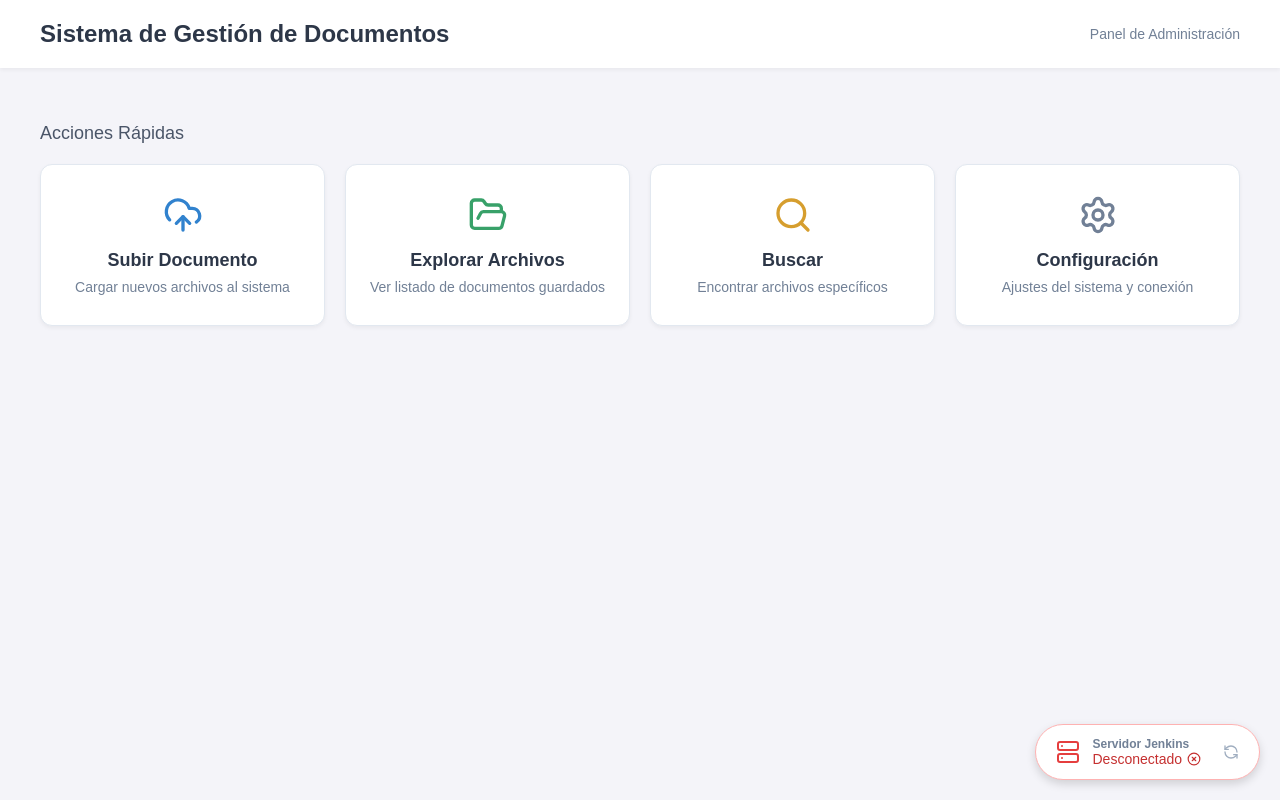
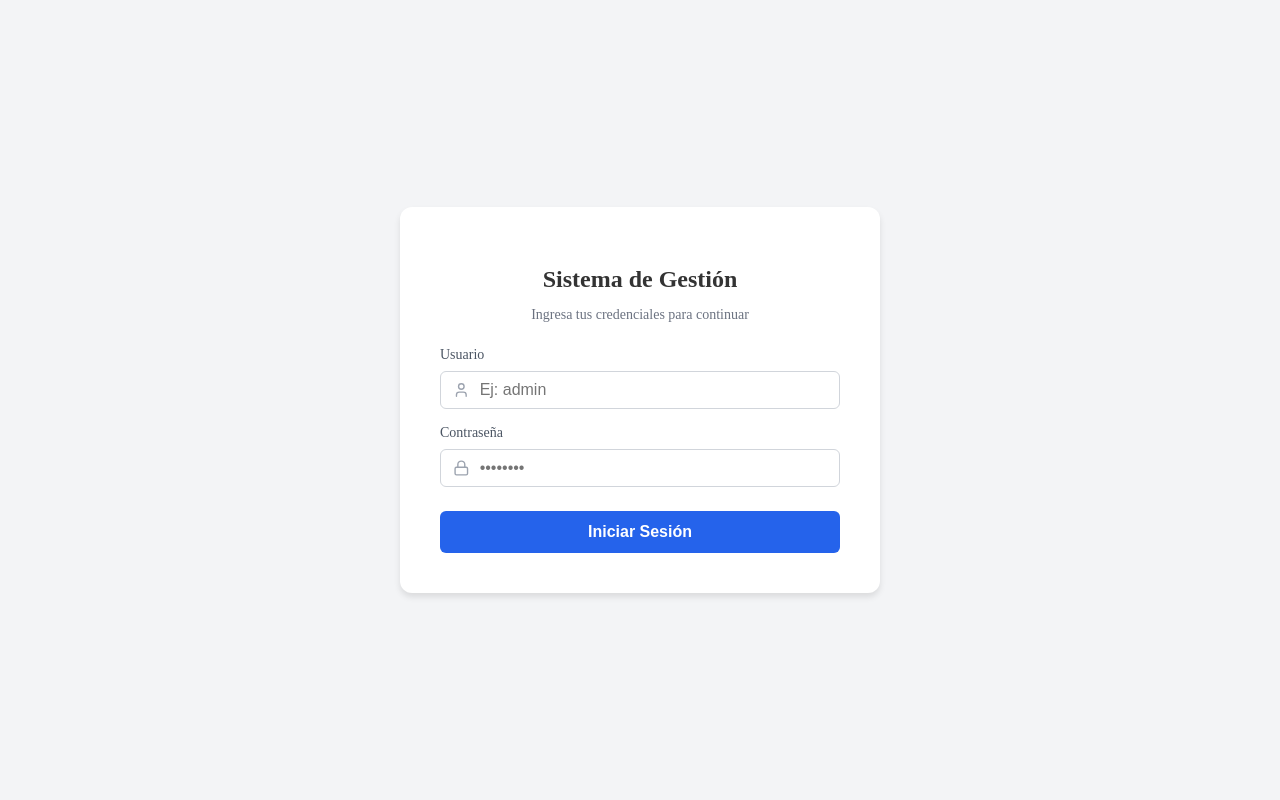
Before and after one commit to Renat0Espinoza/gestor-documental, a React (Vite) app in the folder frontend/: page / in a window 1280 px wide. Built offline with nearby package versions, Linux system fonts and the light colour scheme; no server answers.

Commit message:
Creación Login

```diff
--- a/frontend/src/App.tsx
+++ b/frontend/src/App.tsx
@@ -2,16 +2,21 @@ import { useState, useEffect } from 'react';
 import axios from 'axios';
 import {
   Server, CheckCircle, XCircle, RefreshCcw,
-  UploadCloud, FolderOpen, Search, Settings
+  UploadCloud, FolderOpen, Search, Settings, LogOut
 } from 'lucide-react';
+import Login from './Login'; // Importamos el nuevo componente
 
 function App() {
+  // Estado para controlar si el usuario ya inició sesión
+  const [isAuthenticated, setIsAuthenticated] = useState(false);
+
   const [status, setStatus] = useState<{connected: boolean, message: string} | null>(null);
   const [loading, setLoading] = useState(true);
 
   const checkJenkins = async () => {
     setLoading(true);
     try {
+      // Como separarás frontend y backend, asegúrate de que esta URL apunte a tu Node.js cuando lo configures
       const res = await axios.get('/api/jenkins-status');
       setStatus(res.data);
     } catch (err) {
@@ -21,12 +26,22 @@ function App() {
     }
   };
 
-  useEffect(() => { checkJenkins(); }, []);
+  useEffect(() => {
+    if (isAuthenticated) {
+      checkJenkins();
+    }
+  }, [isAuthenticated]);
 
   const handlePlaceholderClick = (funcion: string) => {
     alert(`La función "${funcion}" está en desarrollo.`);
   };
 
+  // Si no está autenticado, mostramos la pantalla de Login
+  if (!isAuthenticated) {
+    return <Login onLoginSuccess={() => setIsAuthenticated(true)} />;
+  }
+
+  // Si está autenticado, mostramos el Panel de Administración (Dashboard)
   return (
     <div style={{
       display: 'flex', flexDirection: 'column',
@@ -39,12 +54,29 @@ function App() {
         boxShadow: '0 2px 4px rgba(0,0,0,0.05)', display: 'flex',
         justifyContent: 'space-between', alignItems: 'center'
       }}>
-        <h1 style={{ margin: 0, color: '#2d3748', fontSize: '24px' }}>
-          Sistema de Gestión de Documentos
-        </h1>
-        <div style={{ color: '#718096', fontSize: '14px' }}>
-          Panel de Administración
+        <div>
+          <h1 style={{ margin: 0, color: '#2d3748', fontSize: '24px' }}>
+            Sistema de Gestión de Documentos
+          </h1>
+          <div style={{ color: '#718096', fontSize: '14px', marginTop: '4px' }}>
+            Panel de Administración
+          </div>
         </div>
+
+        {/* Botón de Cerrar Sesión */}
+        <button
+          onClick={() => setIsAuthenticated(false)}
+          style={{
+            display: 'flex', alignItems: 'center', gap: '8px',
+            backgroundColor: 'transparent', border: '1px solid #e2e8f0',
+            padding: '8px 16px', borderRadius: '8px', cursor: 'pointer',
+            color: '#e53e3e', fontWeight: 'bold', transition: 'all 0.2s'
+          }}
+          title="Cerrar Sesión"
+        >
+          <LogOut size={18} />
+          Salir
+        </button>
       </header>
 
       {/* ÁREA PRINCIPAL (DASHBOARD) */}
@@ -53,45 +85,38 @@ function App() {
           Acciones Rápidas
         </h2>
 
-        {/* Cuadrícula de botones (Grid) */}
         <div style={{
           display: 'grid',
           gridTemplateColumns: 'repeat(auto-fill, minmax(250px, 1fr))',
           gap: '20px'
         }}>
-
-          {/* Botón 1: Subir */}
           <button onClick={() => handlePlaceholderClick('Subir Documento')} style={cardButtonStyle}>
             <UploadCloud size={40} color="#3182ce" style={{ marginBottom: '15px' }} />
             <h3 style={cardTitleStyle}>Subir Documento</h3>
             <p style={cardDescStyle}>Cargar nuevos archivos al sistema</p>
           </button>
 
-          {/* Botón 2: Ver Documentos */}
           <button onClick={() => handlePlaceholderClick('Explorar Archivos')} style={cardButtonStyle}>
             <FolderOpen size={40} color="#38a169" style={{ marginBottom: '15px' }} />
             <h3 style={cardTitleStyle}>Explorar Archivos</h3>
             <p style={cardDescStyle}>Ver listado de documentos guardados</p>
           </button>
 
-          {/* Botón 3: Buscar */}
           <button onClick={() => handlePlaceholderClick('Búsqueda')} style={cardButtonStyle}>
             <Search size={40} color="#d69e2e" style={{ marginBottom: '15px' }} />
             <h3 style={cardTitleStyle}>Buscar</h3>
             <p style={cardDescStyle}>Encontrar archivos específicos</p>
           </button>
 
-          {/* Botón 4: Configuración */}
           <button onClick={() => handlePlaceholderClick('Configuración')} style={cardButtonStyle}>
             <Settings size={40} color="#718096" style={{ marginBottom: '15px' }} />
             <h3 style={cardTitleStyle}>Configuración</h3>
             <p style={cardDescStyle}>Ajustes del sistema y conexión</p>
           </button>
-
         </div>
       </main>
 
-      {/* INDICADOR DE JENKINS FLOTANTE (Abajo a la derecha) */}
+      {/* INDICADOR DE JENKINS FLOTANTE */}
       <div
         onClick={loading ? undefined : checkJenkins}
         style={{
@@ -128,7 +153,6 @@ function App() {
         />
       </div>
 
-      {/* Animación básica para el icono de recarga */}
       <style>{`
         @keyframes spin { 100% { transform: rotate(360deg); } }
         button:hover { transform: translateY(-3px); box-shadow: 0 6px 12px rgba(0,0,0,0.1); }
@@ -137,7 +161,6 @@ function App() {
   );
 }
 
-// --- ESTILOS REUTILIZABLES PARA LOS BOTONES/TARJETAS ---
 const cardButtonStyle: React.CSSProperties = {
   backgroundColor: 'white',
   border: '1px solid #e2e8f0',
--- /dev/null
+++ b/frontend/src/Login.tsx
@@ -0,0 +1,84 @@
+import { useState } from 'react';
+import { Lock, User } from 'lucide-react';
+
+interface LoginProps {
+  onLoginSuccess: () => void;
+}
+
+export default function Login({ onLoginSuccess }: LoginProps) {
+  const [username, setUsername] = useState('');
+  const [password, setPassword] = useState('');
+  const [error, setError] = useState('');
+
+  const handleSubmit = (e: React.FormEvent) => {
+    e.preventDefault();
+
+    // Simulación de validación temporal (luego esto lo hará tu Backend)
+    if (username === 'admin' && password === '12345') {
+      setError('');
+      onLoginSuccess();
+    } else {
+      setError('Usuario o contraseña incorrectos');
+    }
+  };
+
+  return (
+    <div style={{ display: 'flex', justifyContent: 'center', alignItems: 'center', minHeight: '100vh', width: '100%', backgroundColor: '#f3f4f6' }}>
+      <div style={{ backgroundColor: 'white', padding: '40px', borderRadius: '12px', boxShadow: '0 4px 6px rgba(0,0,0,0.1)', width: '100%', maxWidth: '400px' }}>
+        <h2 style={{ textAlign: 'center', marginBottom: '8px', fontSize: '24px', color: '#333' }}>
+          Sistema de Gestión
+        </h2>
+        <p style={{ textAlign: 'center', color: '#6b7280', marginBottom: '24px', fontSize: '14px' }}>
+          Ingresa tus credenciales para continuar
+        </p>
+
+        {error && (
+          <div style={{ backgroundColor: '#fee2e2', color: '#ef4444', padding: '10px', borderRadius: '6px', marginBottom: '16px', textAlign: 'center', fontSize: '14px' }}>
+            {error}
+          </div>
+        )}
+
+        <form onSubmit={handleSubmit} style={{ display: 'flex', flexDirection: 'column', gap: '16px' }}>
+          <div>
+            <label style={{ display: 'block', marginBottom: '8px', color: '#4b5563', fontSize: '14px' }}>Usuario</label>
+            <div style={{ display: 'flex', alignItems: 'center', border: '1px solid #d1d5db', borderRadius: '6px', padding: '8px 12px' }}>
+              <User size={18} color="#9ca3af" style={{ marginRight: '8px' }} />
+              <input
+                type="text"
+                value={username}
+                onChange={(e) => setUsername(e.target.value)}
+                placeholder="Ej: admin"
+                style={{ border: 'none', outline: 'none', width: '100%', fontSize: '16px' }}
+                required
+              />
+            </div>
+          </div>
+
+          <div>
+            <label style={{ display: 'block', marginBottom: '8px', color: '#4b5563', fontSize: '14px' }}>Contraseña</label>
+            <div style={{ display: 'flex', alignItems: 'center', border: '1px solid #d1d5db', borderRadius: '6px', padding: '8px 12px' }}>
+              <Lock size={18} color="#9ca3af" style={{ marginRight: '8px' }} />
+              <input
+                type="password"
+                value={password}
+                onChange={(e) => setPassword(e.target.value)}
+                placeholder="••••••••"
+                style={{ border: 'none', outline: 'none', width: '100%', fontSize: '16px' }}
+                required
+              />
+            </div>
+          </div>
+
+          <button
+            type="submit"
+            style={{ backgroundColor: '#2563eb', color: 'white', padding: '12px', border: 'none', borderRadius: '6px', fontSize: '16px', fontWeight: 'bold', cursor: 'pointer', marginTop: '8px', transition: 'background-color 0.2s' }}
+            onMouseOver={(e) => e.currentTarget.style.backgroundColor = '#1d4ed8'}
+            onMouseOut={(e) => e.currentTarget.style.backgroundColor = '#2563eb'}
+          >
+            Iniciar Sesión
+          </button>
+        </form>
+      </div>
+    </div>
+  );
+}
```
